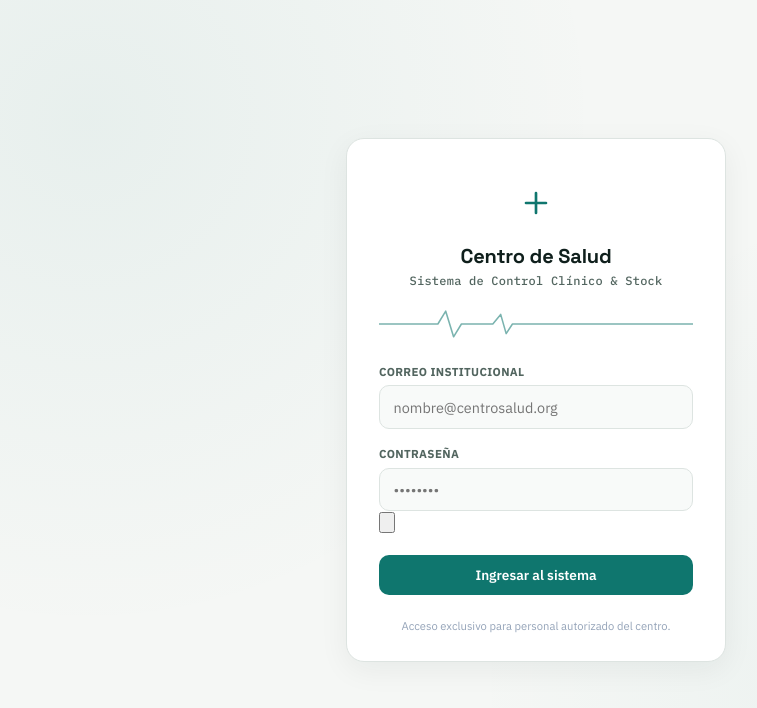
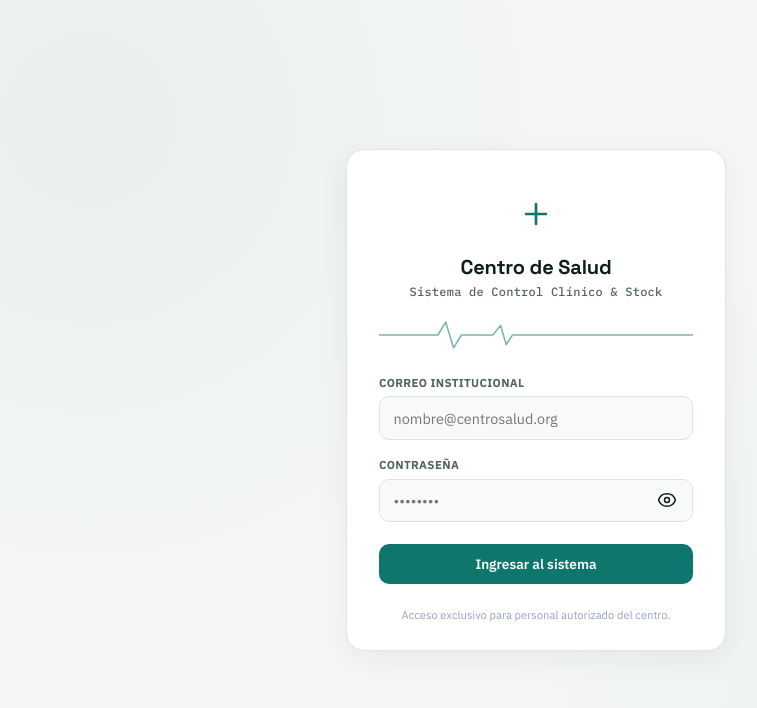
Before and after one commit to stivrios415-del/Sistema-Salud, a React (Vite) app: page / in a window 1280 px wide. Shown: the top 708 px of the page, without its empty margins (104-861 px from the left). Built offline with nearby package versions, Linux system fonts and the light colour scheme.

Commit message:
Update Login.jsx

```diff
--- a/src/components/Login.jsx
+++ b/src/components/Login.jsx
@@ -29,7 +29,7 @@ export default function Login() {
     <div className="pantalla-login">
       <div className="tarjeta-login">
         <div className="login-encabezado">
-          {/* Icono médico SVG corregido (camelCase en estilos en línea) */}
+          {/* Icono médico SVG (Centrado con estilos inline limpios) */}
           <div style={{ display: 'flex', justifyContent: 'center', marginBottom: '0.75rem' }}>
             <div style={{
               width: '56px',
@@ -39,7 +39,7 @@ export default function Login() {
               color: 'var(--color-primario)',
               display: 'flex',
               alignItems: 'center',
-              justifyContent: 'center' // <- Corregido: antes tenía un guion bajo/medio incorrecto
+              justifyContent: 'center'
             }}>
               {/* Icono de cruz de hospital estilizada */}
               <svg
@@ -95,7 +95,7 @@ export default function Login() {
           {/* Contraseña con toggle de visibilidad */}
           <div className="grupo-campo">
             <label htmlFor="clave">Contraseña</label>
-            <div className="contenedor-input-icono">
+            <div className="contenedor-input-icono" style={{ position: 'relative', width: '100%' }}>
               <input
                 id="clave"
                 type={mostrarPassword ? 'text' : 'password'}
@@ -105,19 +105,34 @@ export default function Login() {
                 autoComplete="current-password"
                 required
                 className="input-fino"
+                style={{ width: '100%', paddingRight: '2.5rem' }}
               />
               <button
                 type="button"
                 onClick={() => setMostrarPassword(!mostrarPassword)}
                 className="btn-revelar-clave"
                 aria-label={mostrarPassword ? 'Ocultar contraseña' : 'Mostrar contraseña'}
+                style={{
+                  position: 'absolute',
+                  top: '50%',
+                  right: '0.75rem',
+                  transform: 'translateY(-50%)',
+                  background: 'none',
+                  border: 'none',
+                  color: 'var(--texto-tenue)',
+                  cursor: 'pointer',
+                  padding: '0.25rem',
+                  display: 'flex',
+                  alignItems: 'center',
+                  justifyContent: 'center'
+                }}
               >
                 {mostrarPassword ? (
-                  <svg xmlns="http://www.w3.org/2000/svg" fill="none" viewBox="0 0 24 24" strokeWidth={1.8} stroke="currentColor">
+                  <svg xmlns="http://www.w3.org/2000/svg" fill="none" viewBox="0 0 24 24" strokeWidth={1.8} stroke="currentColor" style={{ width: '20px', height: '20px' }}>
                     <path strokeLinecap="round" strokeLinejoin="round" d="M3.98 8.223A10.477 10.477 0 001.934 12C3.226 16.338 7.244 19.5 12 19.5c.993 0 1.953-.138 2.863-.395M6.228 6.228A10.451 10.451 0 0112 4.5c4.756 0 8.773 3.162 10.065 7.498a10.522 10.522 0 01-4.293 5.774M6.228 6.228L3 3m3.228 3.228l3.65 3.65m7.815 7.815L21 21m-3.228-3.228l-3.65-3.65m0 0a3 3 0 10-4.243-4.243m4.242 4.242L9.88 9.88" />
                   </svg>
                 ) : (
-                  <svg xmlns="http://www.w3.org/2000/svg" fill="none" viewBox="0 0 24 24" strokeWidth={1.8} stroke="currentColor">
+                  <svg xmlns="http://www.w3.org/2000/svg" fill="none" viewBox="0 0 24 24" strokeWidth={1.8} stroke="currentColor" style={{ width: '20px', height: '20px' }}>
                     <path strokeLinecap="round" strokeLinejoin="round" d="M2.036 12.322a1.012 1.012 0 010-.639C3.423 7.51 7.36 4.5 12 4.5c4.638 0 8.573 3.007 9.963 7.178.07.207.07.431 0 .639C20.577 16.49 16.64 19.5 12 19.5c-4.638 0-8.573-3.007-9.963-7.178z" />
                     <path strokeLinecap="round" strokeLinejoin="round" d="M15 12a3 3 0 11-6 0 3 3 0 016 0z" />
                   </svg>
```
